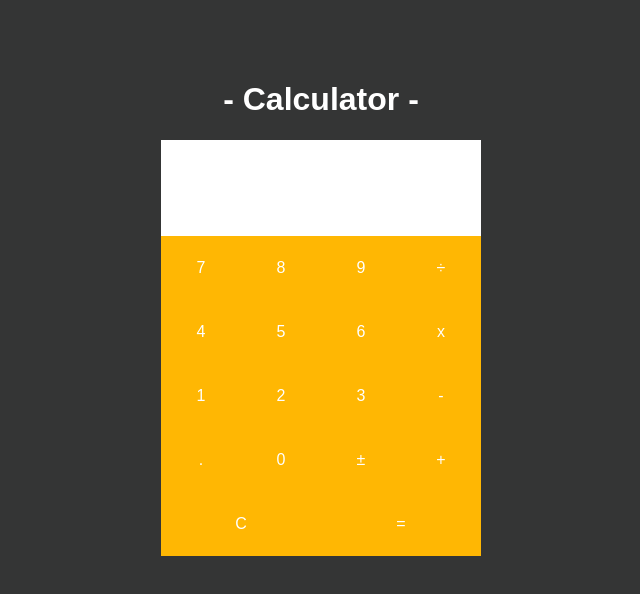
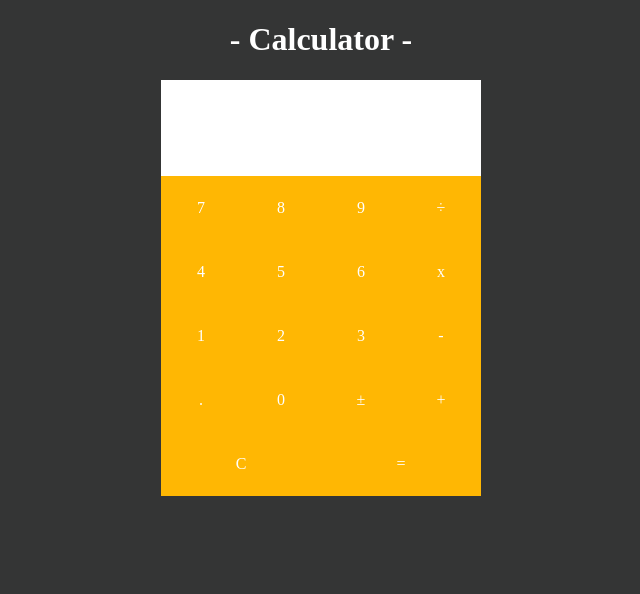
Before and after one commit to dondany/practice-fullstack, a Vue app: page /calc in a window 1280 px wide. Shown: the top 594 px of the page, without its empty margins (319-959 px from the left). Built offline with nearby package versions, Linux system fonts and the light colour scheme.

Commit message:
Changed bg color logic

```diff
--- a/src/App.vue
+++ b/src/App.vue
@@ -17,13 +17,4 @@ export default {
   color: #2c3e50;
   margin-top: 60px;
 }
-
-html {
-  background-color: #b6b6b6;
-}
-
-* {
-  font-family: 'montserrat' sans-serif;
-}
-
 </style>
--- a/src/components/calc/Calc.vue
+++ b/src/components/calc/Calc.vue
@@ -146,6 +146,7 @@ export default {
   font-weight: 500;
   letter-spacing: 0.1rem;
   bottom: 0;
+  outline: none;
 }
 
 .calc-buttons {
--- a/src/components/calc/CalcPage.vue
+++ b/src/components/calc/CalcPage.vue
@@ -1,8 +1,10 @@
 <template>
+<div class="container">
   <div class="calc-wrapper">
     <h1 class="header"> - Calculator - </h1>
     <Calc />
   </div>
+</div>
 </template>
 
 <script>
@@ -16,6 +18,15 @@ export default {
 </script>
 
 <style scoped>
+.container {
+  position: fixed;
+  top: 0;
+  left: 0;
+  bottom: 0;
+  right: 0;
+  background-color: #343535;
+}
+
 .calc-wrapper {
   color: #fff;
   position: absolute;
--- a/src/components/quotes/QuotesPage.vue
+++ b/src/components/quotes/QuotesPage.vue
@@ -1,31 +1,35 @@
 <template>
-    <div class="wrapper">
-        <Quote class="center" :quote="quote"/>
+  <div class="container">
+    <Quote class="center" :quote="quote" />
     <div class="controls">
       <Controls @new-quote="openNewQuoteModal" @refresh-quote="refreshQuote" />
     </div>
-        <NewQuoteModal @added="addNewQuote" @close-modal="closeNewQuoteModal" v-if="isModal"/>
+    <NewQuoteModal
+      @added="addNewQuote"
+      @close-modal="closeNewQuoteModal"
+      v-if="isModal"
+    />
   </div>
 </template>
 
 <script>
-import Quote from './Quote'
-import Controls from './Controls'
-import NewQuoteModal from './NewQuoteModal'
+import Quote from "./Quote";
+import Controls from "./Controls";
+import NewQuoteModal from "./NewQuoteModal";
 
-import { getRandomQuote, addQuoute} from './storage'
+import { getRandomQuote, addQuoute } from "./storage";
 
 export default {
   components: {
     Quote,
     Controls,
-        NewQuoteModal
+    NewQuoteModal,
   },
   data() {
     return {
       quote: {},
       isModal: false,
-        }
+    };
   },
   created() {
     this.quote = getRandomQuote();
@@ -42,19 +46,27 @@ export default {
     },
     closeNewQuoteModal() {
       this.isModal = false;
-        }
-    }
-}
+    },
+  },
+};
 </script>
 
 <style scoped>
+.container {
+  position: fixed;
+  top: 0;
+  left: 0;
+  bottom: 0;
+  right: 0;
+  background-color: #343535;
+}
 .controls {
   position: absolute;
   bottom: 10px;
   right: 10px;
 }
-    .center{
-        position:absolute;
+.center {
+  position: absolute;
   left: 50%;
   top: 50%;
   transform: translate(-50%, -50%);
--- a/src/components/tictactoe/TicTacToePage.vue
+++ b/src/components/tictactoe/TicTacToePage.vue
@@ -1,4 +1,5 @@
 <template>
+  <div class="container">
     <div class="tictactoe-wrapper">
       <h1 class="header">Tic-<span class="tac">Tac</span>-Toe</h1>
       <span
@@ -22,6 +23,7 @@
           </h1>
           <h1 v-else>It's a draw!</h1>
           <button class="btn-replay" @click="restart">Replay</button>
+        </div>
       </div>
     </div>
   </div>
@@ -115,14 +117,17 @@ export default {
 };
 </script>
 
-<style>
-html {
-  background-color: #343535;
-  font-family: Arial, Helvetica, sans-serif;
-}
-</style>
+
 
 <style scoped>
+.container {
+  position: fixed;
+  top: 0;
+  left: 0;
+  bottom: 0;
+  right: 0;
+  background-color: #343535;
+}
 .tictactoe-wrapper {
   color: #fff;
   position: absolute;
@@ -166,11 +171,11 @@ tr {
   cursor: pointer;
 }
 
-.btn-replay:hover{
+.btn-replay:hover {
   transform: scale(1.1);
 }
 
 .btn-replay:active {
-    transform: scale(1.0);
+  transform: scale(1);
 }
 </style>
--- a/src/components/todo/ToDoPage.vue
+++ b/src/components/todo/ToDoPage.vue
@@ -1,33 +1,40 @@
 <template>
-  <div class="to-do-list">
-    <TodoList/>
+  <div class="container">
+    <div class="to-do-list">
+      <TodoList />
+    </div>
   </div>
 </template>
 
 <script>
-import TodoList from './TodoList.vue'
+import TodoList from "./TodoList.vue";
 
 export default {
-  name: 'App',
+  name: "App",
   components: {
-    TodoList
-  }
-}
+    TodoList,
+  },
+};
 </script>
 
 <style>
+.container {
+  position: fixed;
+  top: 0;
+  left: 0;
+  bottom: 0;
+  right: 0;
+  background-color: #343535;
+}
 
-html {
-  background-color: #b6b6b6;
-}
 .to-do-list {
-    font-family: Avenir, Helvetica, Arial, sans-serif;
+  font-family: Avenir, Helvetica, Arial, sans-serif;
   -webkit-font-smoothing: antialiased;
   -moz-osx-font-smoothing: grayscale;
   text-align: center;
   color: #2c3e50;
   margin-top: 60px;
-  position:absolute;
+  position: absolute;
   left: 50%;
   transform: translate(-50%, 0);
 }
--- a/src/router.js
+++ b/src/router.js
@@ -3,6 +3,7 @@ import ToDoPage from './components/todo/ToDoPage';
 import QuotesPage from './components/quotes/QuotesPage';
 import TicTacToePage from './components/tictactoe/TicTacToePage'
 import CalcPage from './components/calc/CalcPage'
+import PublicLibPage from './components/public-lib/PublicLibPage'
 
 const AppRouter = createRouter({
     history: createWebHistory(),
@@ -21,12 +22,16 @@ const AppRouter = createRouter({
             path: '/tictactoe',
             name: 'TicTacToe',
             component: TicTacToePage
-        }
-        ,
+        },
         {
             path: '/calc',
             name: 'Calc',
             component: CalcPage
+        },
+        {
+            path: '/public-lib',
+            name: 'PublicLib',
+            component: PublicLibPage
         }
     ]
 });
```
Lines whose indentation alone changed are shown as unchanged.
